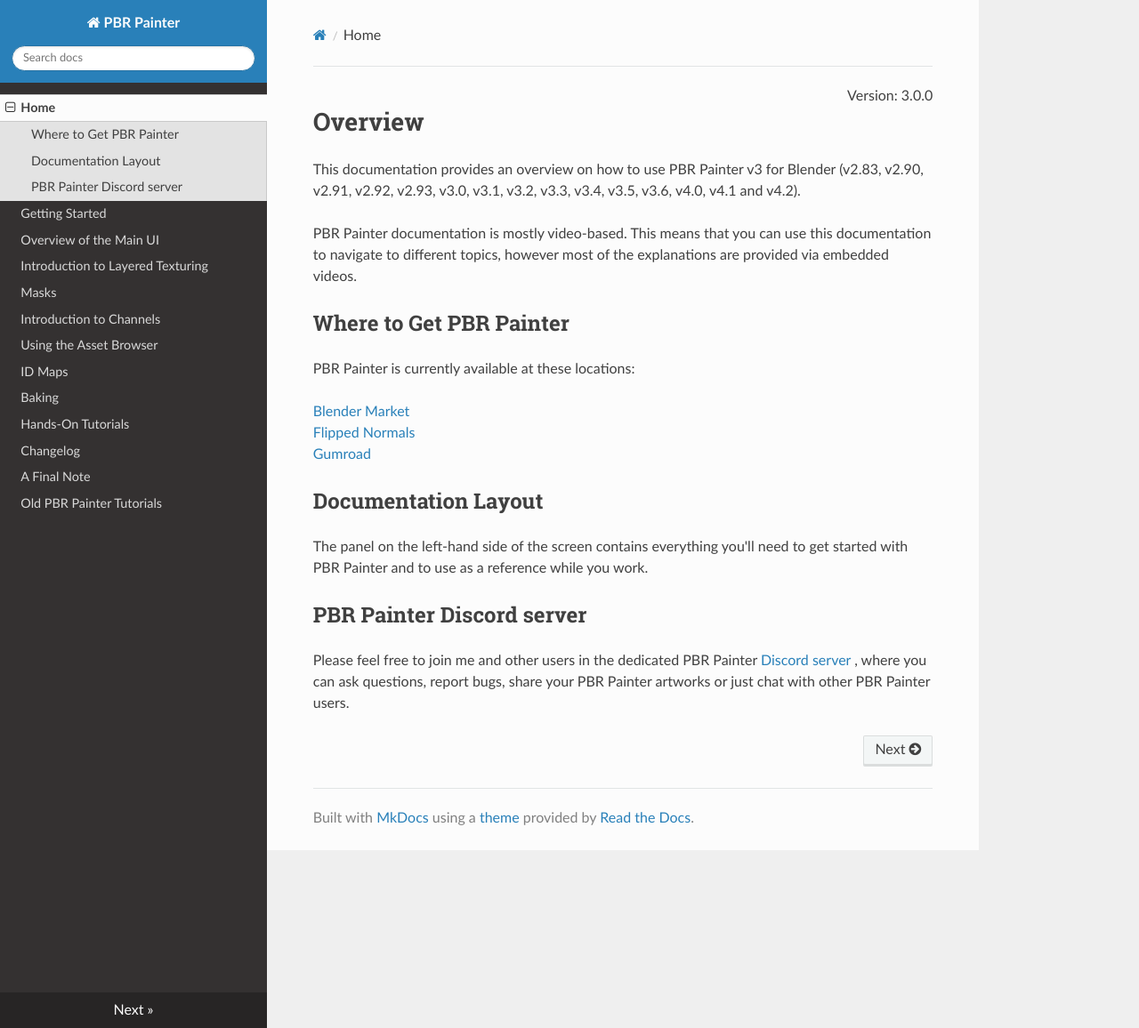
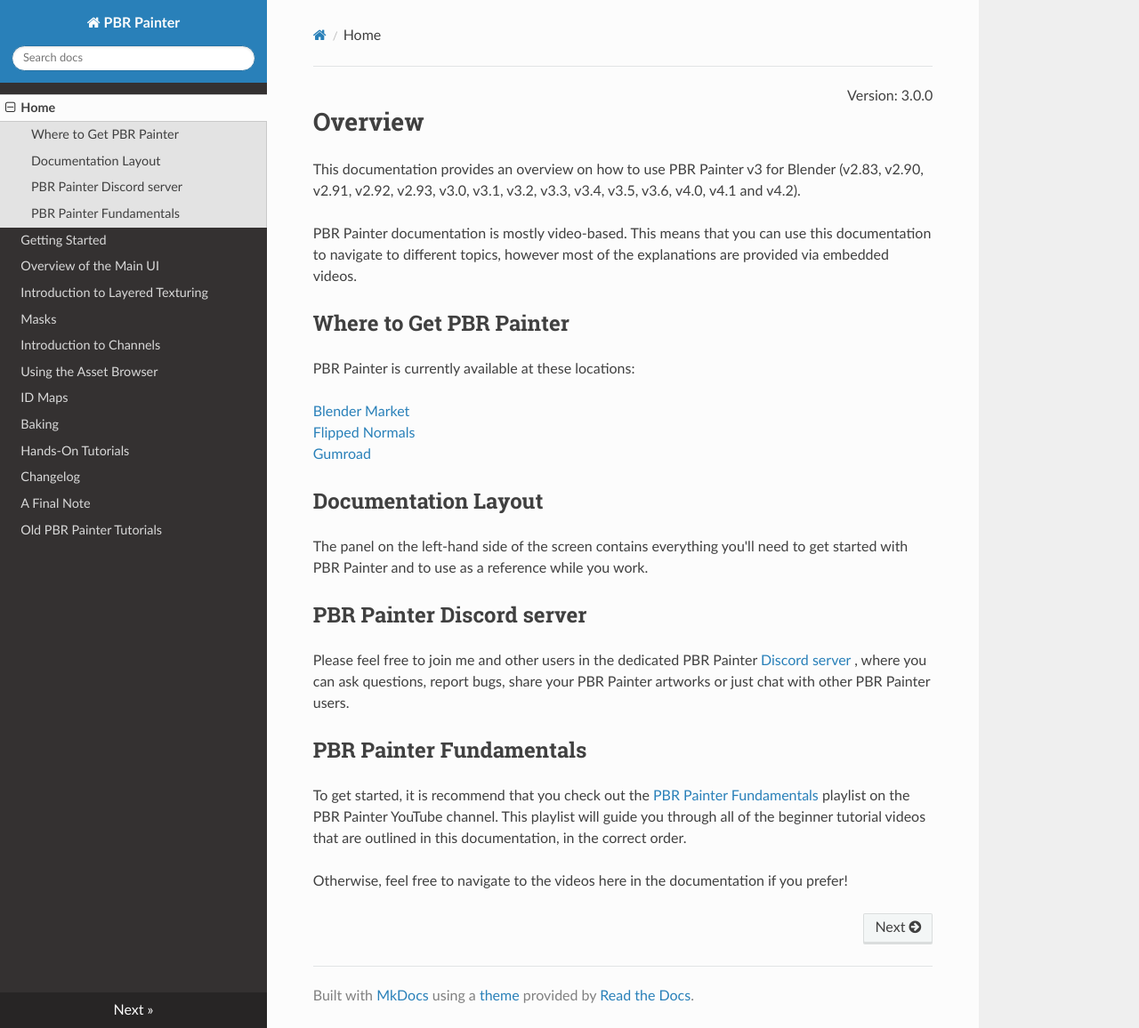
Before and after one commit to pbrpainter/pbr-painter-doc, an MkDocs documentation site: the page built from docs/index.md, in a window 1280 px wide and 1156 px high. Shown: the whole window at 89% size. Built offline with MkDocs 1.6.1, drawn with Linux system fonts in a browser that asks for light colours; nearby versions of some CDN libraries.

Commit message:
Added Fundamentals playlist to index.md

```diff
--- a/docs/index.md
+++ b/docs/index.md
@@ -22,3 +22,11 @@
 ## PBR Painter Discord server
 Please feel free to join me and other users in the dedicated PBR Painter <a href="https://discord.gg/8PZq9x2fvB">Discord server</a> , where you can ask questions,
 report bugs, share your PBR Painter artworks or just chat with other PBR Painter users.
+
+## PBR Painter Fundamentals
+
+To get started, it is recommend that you check out the [PBR Painter Fundamentals](https://youtube.com/playlist?list=PLMN9uGgVtpSt9hTaiDAKYJ1wIS1nQvTf9&si=tMBltcmDM8zo8W_Q)
+playlist on the PBR Painter YouTube channel. This playlist will guide you through all of
+the beginner tutorial videos that are outlined in this documentation, in the correct order.
+
+Otherwise, feel free to navigate to the videos here in the documentation if you prefer!
```
